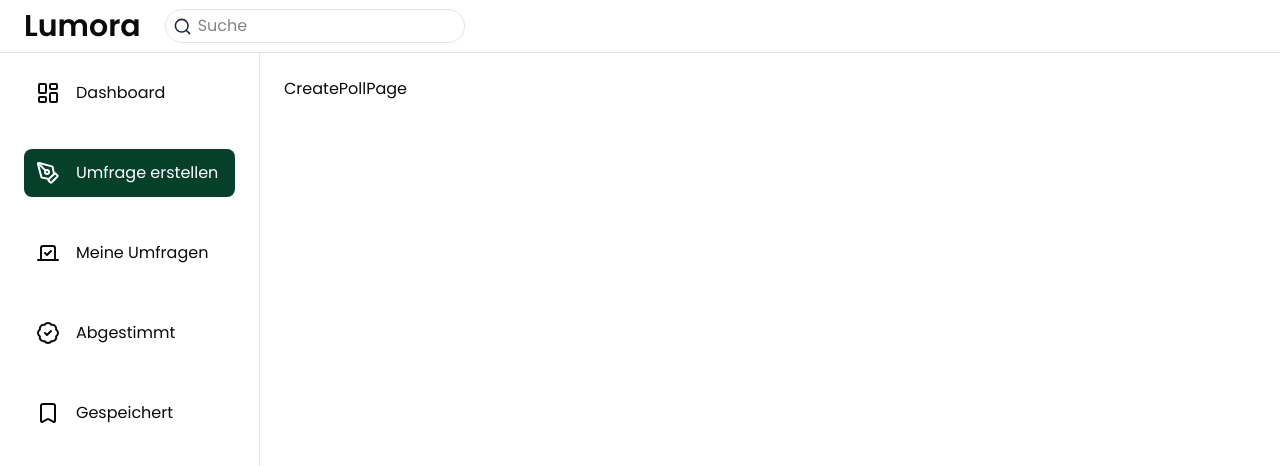
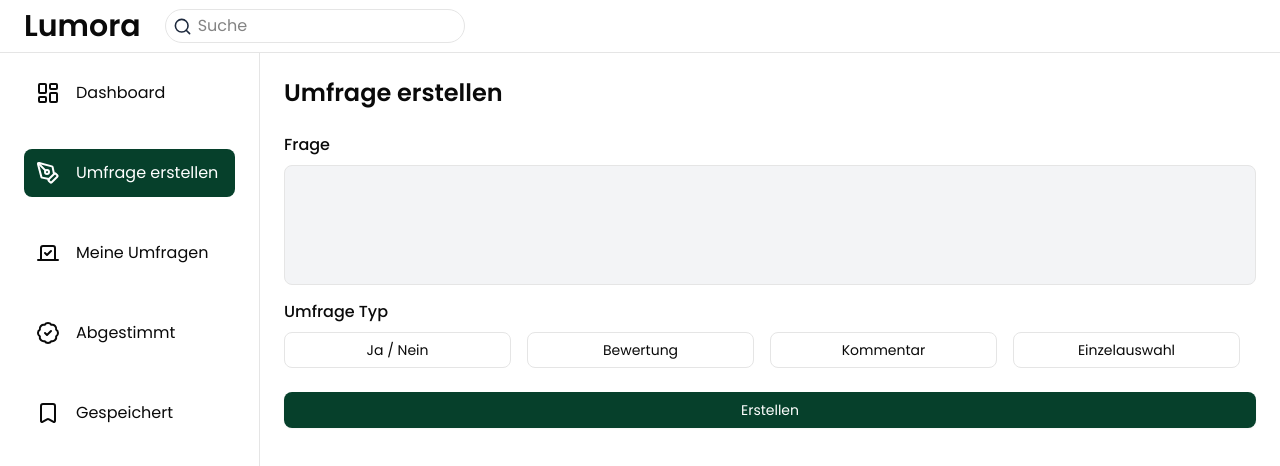
Before and after one commit to Marvin348/Lumora, a React (Vite) app: page /polls/create in a window 1280 px wide. Shown: the top 466 px of the page. Built offline with nearby package versions, Linux system fonts and the light colour scheme.

Commit message:
add store for polls and submit user input

```diff
--- a/src/components/filter/Filterbar.tsx
+++ b/src/components/filter/Filterbar.tsx
@@ -1,4 +1,4 @@
-import { FILTER_OPTIONS } from "@/constants/filter-options";
+import { POLL_TYPE_OPTIONS } from "@/constants/filter-options";
 import { Funnel } from "lucide-react";
 import { useState } from "react";
 import { useFilterStore, type Filter } from "@/store/filter/useFilterStore";
@@ -38,7 +38,7 @@ const Filterbar = ({ filter }: FilterbarProps) => {
           >
             Alle
           </Button>
-          {FILTER_OPTIONS.map((opt) => (
+          {POLL_TYPE_OPTIONS.map((opt) => (
             <Button
               key={opt.value}
               onClick={() => setFilter({ category: opt.value })}
--- /dev/null
+++ b/src/components/poll/poll-options/SingleChoiceOptions.tsx
@@ -0,0 +1,62 @@
+import { Button } from "@/components/ui/button";
+import { Trash2 } from "lucide-react";
+import { useState } from "react";
+
+type SingleChoiceOptionsProps = {
+  optionDraft: string[];
+  addOptions: (value: string) => void;
+  removeOption: (value: string) => void;
+};
+
+const SingleChoiceOptions = ({
+  optionDraft,
+  addOptions,
+  removeOption,
+}: SingleChoiceOptionsProps) => {
+  const [choice, setChoice] = useState("");
+
+  const handleAdd = () => {
+    addOptions(choice);
+    setChoice("");
+  };
+
+  console.log(choice);
+
+  return (
+    <>
+      <div className="flex gap-6">
+        <input
+          type="text"
+          className="w-full border rounded-md px-2 py-1 bg-gray-100"
+          placeholder="Option eingeben"
+          value={choice}
+          onChange={(e) => setChoice(e.target.value)}
+        />
+        <Button
+          className="border-none bg-custom text-white hover:bg-custom/95 hover:text-white"
+          onClick={handleAdd}
+          type="button"
+        >
+          + Hinzufügen
+        </Button>
+      </div>
+
+      {optionDraft.length >= 4 && (
+        <p className="mt-1 text-xs text-red-700">Maximale Optionen erreicht</p>
+      )}
+
+      {optionDraft.length >= 1 &&
+        optionDraft.map((opt, i) => (
+          <div key={opt + i} className="my-4">
+            <div className="flex items-center justify-between gap-6 w-full border px-2 py-1 bg-gray-100 rounded-md">
+              {opt}
+              <button className="text-red-700 hover:opacity-80" type="button">
+                <Trash2 size="17" onClick={() => removeOption(opt)} />
+              </button>
+            </div>
+          </div>
+        ))}
+    </>
+  );
+};
+export default SingleChoiceOptions;
--- a/src/components/ui/button.tsx
+++ b/src/components/ui/button.tsx
@@ -14,7 +14,7 @@ const buttonVariants = cva(
         destructive:
           "bg-destructive text-white hover:bg-destructive/90 focus-visible:ring-destructive/20 dark:focus-visible:ring-destructive/40 dark:bg-destructive/60",
         outline:
-          "border bg-background shadow-xs hover:bg-accent hover:text-accent-foreground dark:bg-input/30 dark:border-input dark:hover:bg-input/50",
+          "border bg-background font-normal shadow-xs hover:bg-accent hover:text-accent-foreground dark:bg-input/30 dark:border-input dark:hover:bg-input/50 data-[state=active]:bg-gray-200  data-[state=active]:border-transparent",
         secondary:
           "bg-secondary text-secondary-foreground hover:bg-secondary/80",
         ghost:
--- a/src/constants/filter-options.ts
+++ b/src/constants/filter-options.ts
@@ -1,6 +1,6 @@
 import type { PollType } from "@/types/pollType";
 
-export const FILTER_OPTIONS: {
+export const POLL_TYPE_OPTIONS: {
   label: string;
   value: PollType;
 }[] = [
--- a/src/pages/polls/CreatePollPage.tsx
+++ b/src/pages/polls/CreatePollPage.tsx
@@ -1,7 +1,106 @@
+import SingleChoiceOptions from "@/components/poll/poll-options/SingleChoiceOptions";
+import { Button } from "@/components/ui/button";
+import { POLL_TYPE_OPTIONS } from "@/constants/filter-options";
+import { usePollsStore } from "@/store/polls/usePollsStore";
+import { useActiveUserStore } from "@/store/activeUser/useActiveUserStore";
+import { useState } from "react";
+import type { PollType } from "@/types/pollType";
 const CreatePollPage = () => {
+  const [questinInput, setQuestionInput] = useState("");
+  const [selectedType, setSelectedType] = useState<PollType | null>(null);
+  const [optionDraft, setOptionDraft] = useState<string[]>([]);
+
+  const activeUserId = useActiveUserStore((state) => state.activeUserId);
+
+  const polls = usePollsStore((state) => state.polls);
+  const createPoll = usePollsStore((state) => state.createPoll);
+
+  const addOptions = (text: string) => {
+    const trimmed = text.trim();
+    if (!trimmed) return;
+
+    setOptionDraft((prev) => {
+      if (prev.length >= 4) return prev;
+      if (prev.includes(trimmed)) return prev;
+
+      return [...prev, trimmed];
+    });
+  };
+
+  const removeOption = (text: string) =>
+    setOptionDraft((prev) => prev.filter((opt) => opt !== text));
+
+  const clearOptions = () => setOptionDraft([]);
+
+  const handleSubmit = (e: React.FormEvent) => {
+    e.preventDefault();
+
+    if (!questinInput || !activeUserId) return;
+
+    if (selectedType !== null) {
+      createPoll({
+        authorId: activeUserId,
+        question: questinInput,
+        type: selectedType,
+        options: optionDraft,
+      });
+    }
+  };
+
+  const disabled = selectedType === "single_choice" && optionDraft.length < 2;
+
+  console.log(polls);
+  console.log(selectedType);
+  console.log("optionDraft", optionDraft);
   return (
     <>
-      <div>CreatePollPage</div>
+      <h2 className="text-2xl font-semibold">Umfrage erstellen</h2>
+      <h5 className="mt-6 text-md font-medium">Frage</h5>
+      <form onSubmit={handleSubmit}>
+        <textarea
+          className="w-full h-30 my-2 bg-gray-100 resize-none border rounded-md p-2"
+          value={questinInput}
+          onChange={(e) => setQuestionInput(e.target.value)}
+        ></textarea>
+
+        <div className="mb-6">
+          <h5 className="mb-2 font-medium">Umfrage Typ</h5>
+          <div className="grid grid-cols-2 sm:grid-cols-4 md:grid-cols-2 lg:grid-cols-4 gap-y-4">
+            {POLL_TYPE_OPTIONS.map((opt) => (
+              <Button
+                key={opt.value}
+                type="button"
+                className="mr-4 rounded-md border shadow-none"
+                onClick={() => {
+                  setSelectedType(opt.value);
+                  clearOptions();
+                }}
+                data-state={selectedType === opt.value ? "active" : "inactive"}
+              >
+                {opt.label}
+              </Button>
+            ))}
+          </div>
+        </div>
+
+        {selectedType === "single_choice" && (
+          <div className="mb-6">
+            <SingleChoiceOptions
+              optionDraft={optionDraft}
+              addOptions={addOptions}
+              removeOption={removeOption}
+            />
+          </div>
+        )}
+
+        <Button
+          className="w-full border-none bg-custom text-white hover:bg-custom/95 hover:text-white disabled:opacity-80 "
+          type="submit"
+          disabled={disabled}
+        >
+          Erstellen
+        </Button>
+      </form>
     </>
   );
 };
--- /dev/null
+++ b/src/store/polls/usePollsStore.ts
@@ -0,0 +1,44 @@
+import { mockPolls } from "@/data/mockPolls";
+import type { Poll } from "@/types/poll";
+import type { PollType } from "@/types/pollType";
+import { create } from "zustand";
+import { persist } from "zustand/middleware";
+
+type PollInput = {
+  authorId: string;
+  question: string;
+  type: PollType;
+  options?: string[];
+};
+
+type PollsStore = {
+  polls: Poll[];
+  createPoll: (input: PollInput) => void;
+};
+
+export const usePollsStore = create<PollsStore>()(
+  persist(
+    (set) => ({
+      polls: mockPolls,
+      createPoll: (input) =>
+        set((state) => {
+          const newPoll: Poll = {
+            id: crypto.randomUUID(),
+            authorId: input.authorId,
+            question: input.question,
+            type: input.type,
+            options: input.options,
+            createdAt: new Date().toISOString(),
+          };
+
+          return {
+            polls: [...state.polls, newPoll],
+          };
+        }),
+    }),
+    {
+      name: "polls",
+      partialize: (state) => ({ polls: state.polls }),
+    },
+  ),
+);
```
